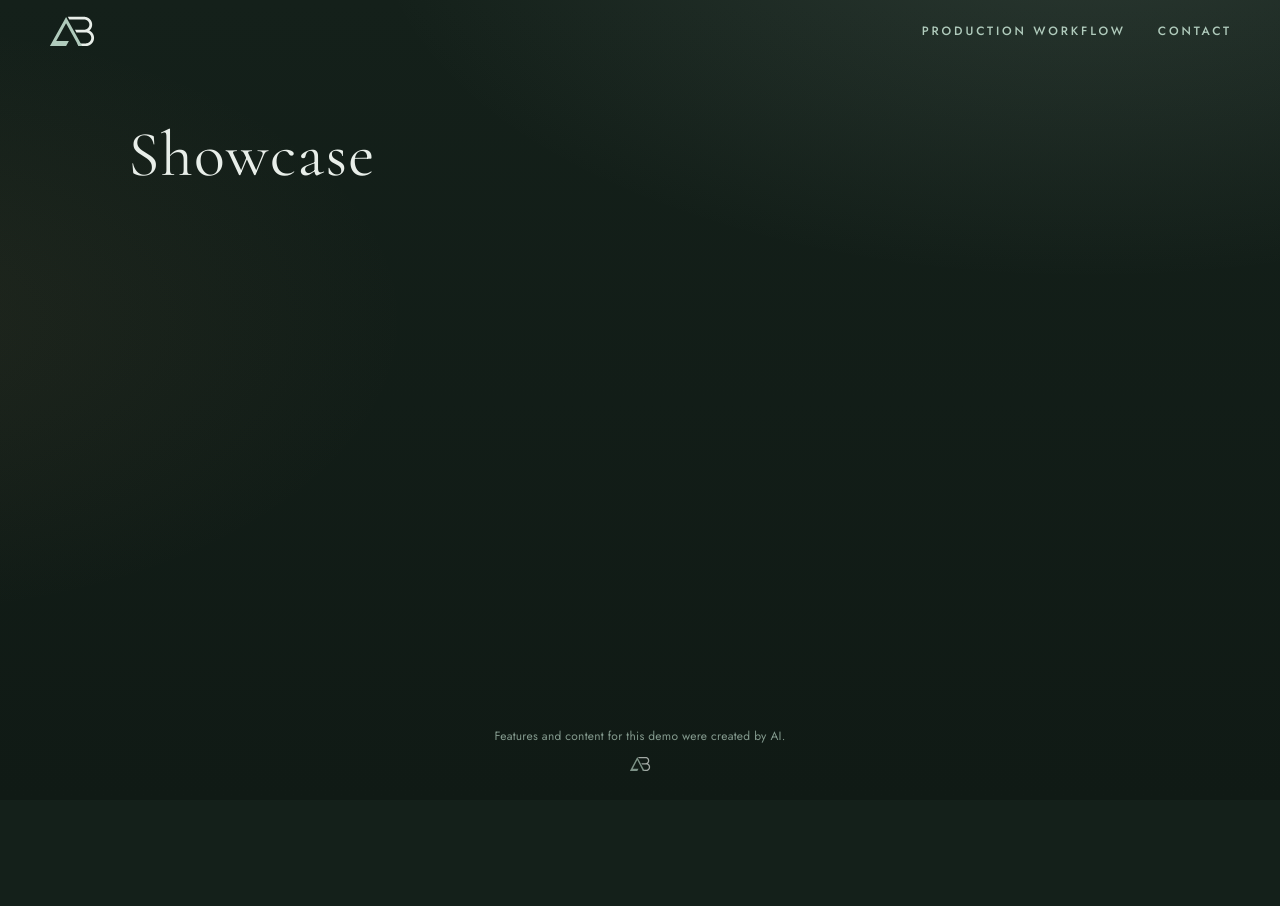
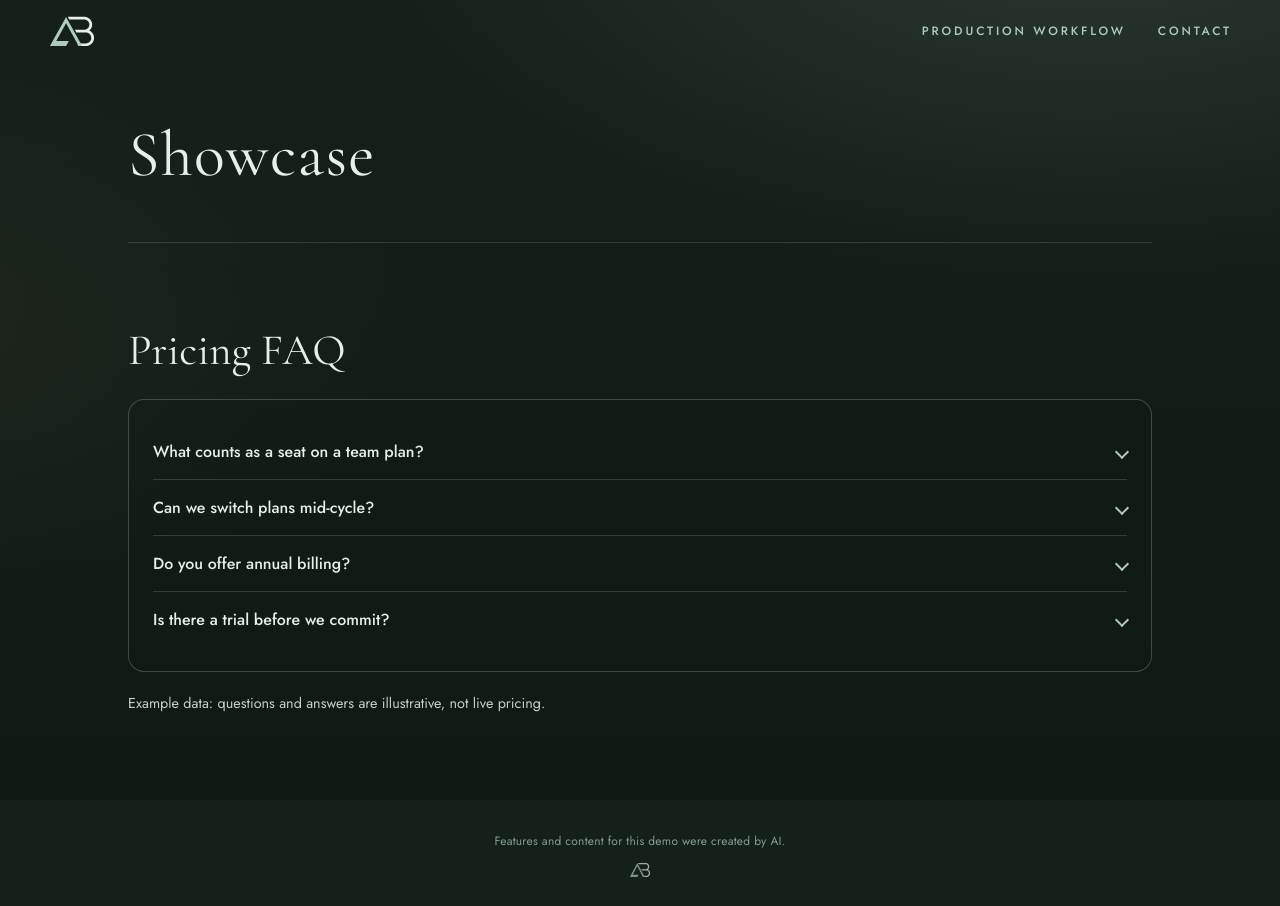
Before and after one commit to ashtonbach/agent-showcase, a Next.js app: page /showcase/ in a window 1280 px wide. Before the commit the page ends 800 px from the top, so only its background shows below. Built offline with nearby package versions, Linux system fonts and the light colour scheme.

Commit message:
Feature: Pricing FAQ card (Author: Alder)

```diff
--- a/app/lab/current.json
+++ b/app/lab/current.json
@@ -1 +1 @@
-{"slug":"custom-1793865725"}
+{"slug":"custom-1793867320"}
--- /dev/null
+++ b/app/lab/custom-1793867320/index.tsx
@@ -0,0 +1,100 @@
+"use client";
+
+import { useCallback, useId, useState } from "react";
+
+const ITEMS = [
+  {
+    q: "What counts as a seat on a team plan?",
+    a: "A seat is one signed-in member who can create runs and view shared results. View-only guests do not use seats.",
+  },
+  {
+    q: "Can we switch plans mid-cycle?",
+    a: "Yes. Upgrades apply immediately with prorated credit. Downgrades take effect at the next renewal date.",
+  },
+  {
+    q: "Do you offer annual billing?",
+    a: "Annual billing is available on Growth and Enterprise tiers with a discount versus paying month to month.",
+  },
+  {
+    q: "Is there a trial before we commit?",
+    a: "Starter includes a limited trial window so you can run one showcase section before choosing a paid tier.",
+  },
+] as const;
+
+export default function LabSection() {
+  const baseId = useId();
+  const [open, setOpen] = useState<number | null>(null);
+  const toggle = useCallback((i: number) => {
+    setOpen((prev) => (prev === i ? null : i));
+  }, []);
+
+  return (
+    <section data-lab="custom-1793867320" aria-labelledby={`${baseId}-title`}>
+      <h2 id={`${baseId}-title`}>Pricing FAQ</h2>
+      <div className="lab-card">
+        <ul className="lab-list">
+          {ITEMS.map((item, i) => {
+            const openItem = open === i;
+            const panelId = `${baseId}-panel-${i}`;
+            const btnId = `${baseId}-btn-${i}`;
+            return (
+              <li key={item.q} className="lab-item">
+                <h3 className="lab-q">
+                  <button
+                    type="button"
+                    id={btnId}
+                    className="lab-trigger"
+                    aria-expanded={openItem}
+                    aria-controls={panelId}
+                    onClick={() => toggle(i)}
+                  >
+                    <span>{item.q}</span>
+                    <span className="lab-chevron" aria-hidden="true" />
+                  </button>
+                </h3>
+                <div
+                  id={panelId}
+                  role="region"
+                  aria-labelledby={btnId}
+                  className="lab-panel"
+                  hidden={!openItem}
+                >
+                  <p>{item.a}</p>
+                </div>
+              </li>
+            );
+          })}
+        </ul>
+      </div>
+      <p className="lab-note">Example data: questions and answers are illustrative, not live pricing.</p>
+      <style>{`
+        [data-lab="custom-1793867320"] { width: min(720px, 100%); margin: 8px auto 56px; color: var(--mist, #E8EEE9); }
+        [data-lab="custom-1793867320"] .lab-card {
+          border: 1px solid rgba(176, 203, 188, 0.28); border-radius: 16px; padding: 24px;
+          background: rgba(18, 26, 22, 0.35);
+        }
+        [data-lab="custom-1793867320"] .lab-list { list-style: none; margin: 0; padding: 0; }
+        [data-lab="custom-1793867320"] .lab-item { border-top: 1px solid rgba(176, 203, 188, 0.2); }
+        [data-lab="custom-1793867320"] .lab-item:first-child { border-top: none; }
+        [data-lab="custom-1793867320"] .lab-q { margin: 0; font: inherit; }
+        [data-lab="custom-1793867320"] .lab-trigger {
+          width: 100%; display: flex; align-items: center; justify-content: space-between; gap: 12px;
+          padding: 16px 0; border: none; background: transparent; color: inherit; text-align: left;
+          font-family: var(--sans); font-size: 1rem; font-weight: 500; cursor: pointer;
+        }
+        [data-lab="custom-1793867320"] .lab-trigger:focus-visible { outline: 2px solid var(--sage); outline-offset: 2px; }
+        [data-lab="custom-1793867320"] .lab-chevron {
+          flex-shrink: 0; width: 10px; height: 10px; border-right: 2px solid var(--sage); border-bottom: 2px solid var(--sage);
+          transform: rotate(45deg); transition: transform 0.2s ease;
+        }
+        [data-lab="custom-1793867320"] .lab-trigger[aria-expanded="true"] .lab-chevron { transform: rotate(-135deg); }
+        @media (prefers-reduced-motion: reduce) {
+          [data-lab="custom-1793867320"] .lab-chevron { transition: none; }
+        }
+        [data-lab="custom-1793867320"] .lab-panel { padding: 0 0 16px; }
+        [data-lab="custom-1793867320"] .lab-panel p { margin: 0; line-height: 1.55; color: rgba(232, 238, 233, 0.92); }
+        [data-lab="custom-1793867320"] .lab-note { margin: 20px 0 0; font-size: 0.9rem; opacity: 0.85; }
+      `}</style>
+    </section>
+  );
+}
--- a/app/page.tsx
+++ b/app/page.tsx
@@ -1,3 +1,4 @@
+import Lab from "./lab/custom-1793867320";
 import { readDemoKey, demoTitle } from "./demo-name";
 const demoKey = readDemoKey();
 const demoName = demoTitle();
@@ -5,7 +6,7 @@ export default function Page() {
   return (
     <div className="page-stack">
       <h1 className="demo-title" data-i18n={demoKey}>{demoName}</h1>
-      {/* lab:slot */}
+      <Lab /> {/* lab:slot */}
     </div>
   );
 }
```
